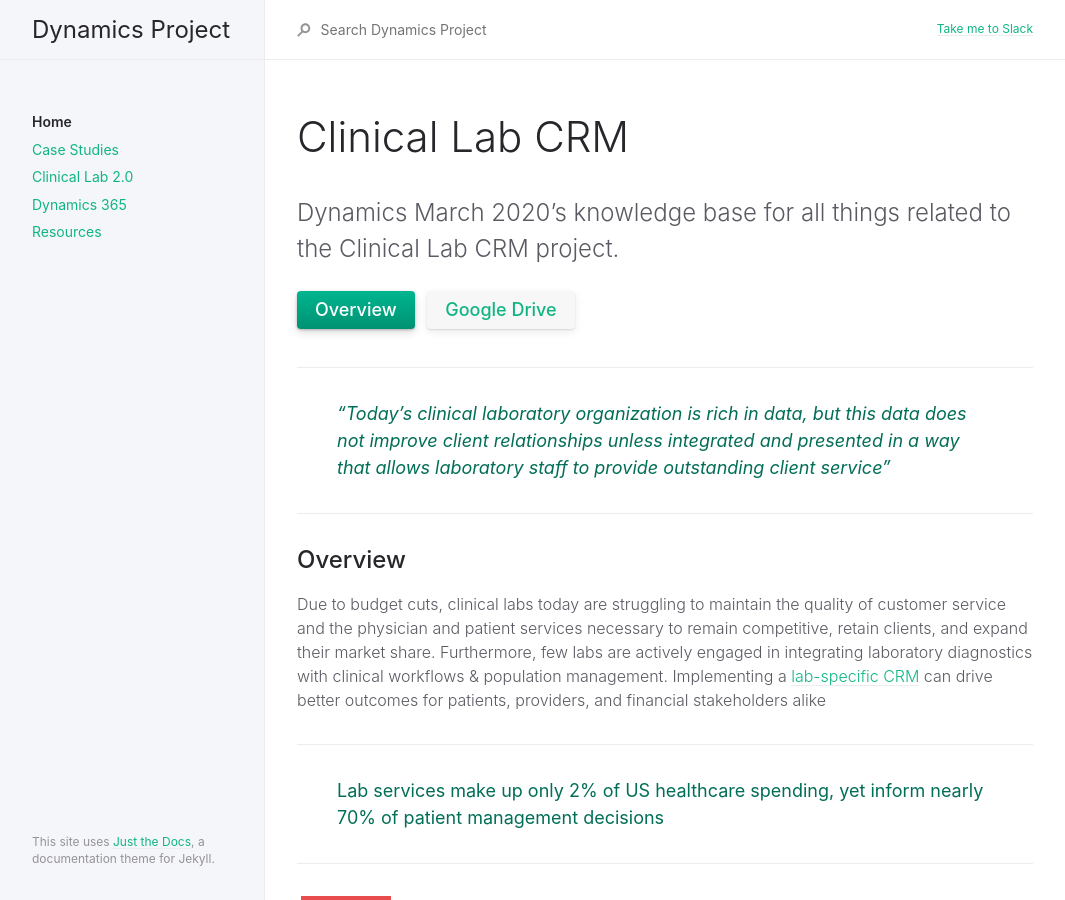
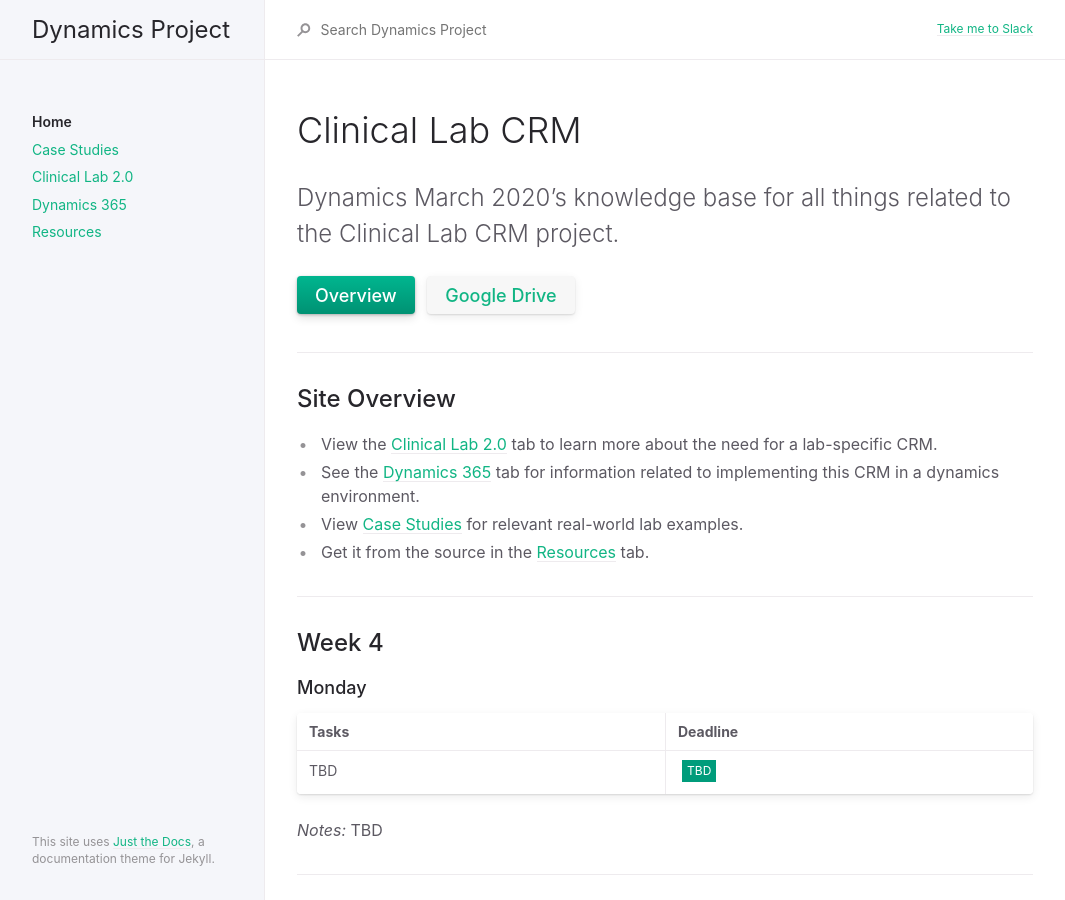
Before and after one commit to smoothstack/smoothstack.github.io, a Jekyll site: the page built from index.md, in a window 1280 px wide. Shown: the whole page, without its empty margins (107-1172 px from the left). Built offline with Jekyll 4.4.1, drawn with Linux system fonts in a browser that asks for light colours.

Commit message:
add content to site

```diff
--- /dev/null
+++ b/_includes/duedate.md
@@ -0,0 +1 @@
+[{{ include.category }}]({{ include.link }}){: .label .label-{{ include.label_color }} }
--- a/index.md
+++ b/index.md
@@ -7,31 +7,29 @@ permalink: /
 ---
 
 # Clinical Lab CRM
-{: .fs-9 }
 
 Dynamics March 2020's knowledge base for all things related to the Clinical Lab CRM project.
 {: .fs-6 .fw-300 }
 
-[Overview](#overview){: .btn .btn-primary .fs-5 .mb-4 .mb-md-0 .mr-2 } [Google Drive](https://drive.google.com/open?id=1xDlI5coKriTfpO905Qem_bBsx48Ow1q5){: .btn .fs-5 .mb-4 .mb-md-0 target="_blank" }
-
-___
-
-> _"Today’s clinical laboratory organization is rich in data, but this data does not improve client relationships unless integrated and presented in a way that allows laboratory staff to provide outstanding client service"_
-{: .fw-400 .fs-5 .text-green-300 }
+[Overview]({{ site.baseurl }}{% link docs/clinical-lab-2.md %}/#overview){: .btn .btn-primary .fs-5 .mb-4 .mb-md-0 .mr-2 } [Google Drive](https://drive.google.com/open?id=1xDlI5coKriTfpO905Qem_bBsx48Ow1q5){: .btn .fs-5 .mb-4 .mb-md-0 target="_blank" }
 
 ---
 
-## Overview
+## Site Overview
 
-Due to budget cuts, clinical labs today are struggling to maintain the quality of customer service and the physician and patient services necessary to remain competitive, retain clients, and expand their market share. Furthermore, few labs are actively engaged in integrating laboratory diagnostics with clinical workflows & population management. Implementing a [lab-specific CRM]({{ site.baseurl }}{% link docs/dynamics-365/dynamics-365.md %}) can drive better outcomes for patients, providers, and financial stakeholders alike
-{: .fw-300 }
+- View the [Clinical Lab 2.0]({{ site.baseurl }}{% link docs/clinical-lab-2.md %}) tab to learn more about the need for a lab-specific CRM.
+- See the [Dynamics 365]({{ site.baseurl }}{% link docs/dynamics-365/dynamics-365.md %}) tab for information related to implementing this CRM in a dynamics environment.
+- View [Case Studies]({{ site.baseurl }}{% link docs/case-studies/case-studies.md %}) for relevant real-world lab examples.
+- Get it from the source in the [Resources]({{ site.baseurl }}{% link docs/resources.md %}) tab.
 
 ---
 
-> Lab services make up only 2% of US healthcare spending, yet inform nearly 70% of patient management decisions
-{: .fw-400 .fs-5 .text-green-300 }
+## Week 4
 
----
+### Monday
 
-In Progress
-{: .label .label-red }
+| Tasks | Deadline |
+|:-|:-|
+| TBD | {% include duedate.md link="#" category="TBD" label_color="green" %} |
+
+_Notes:_ TBD
```
Also changed, not shown: docs/case-studies/counsyl.md (+21 -2 lines), docs/clinical-lab-2.md (+19 -0 lines), docs/dynamics-365/modeling.md (+6 -0 lines), assets/images/entities.png (added), 8 other files.
